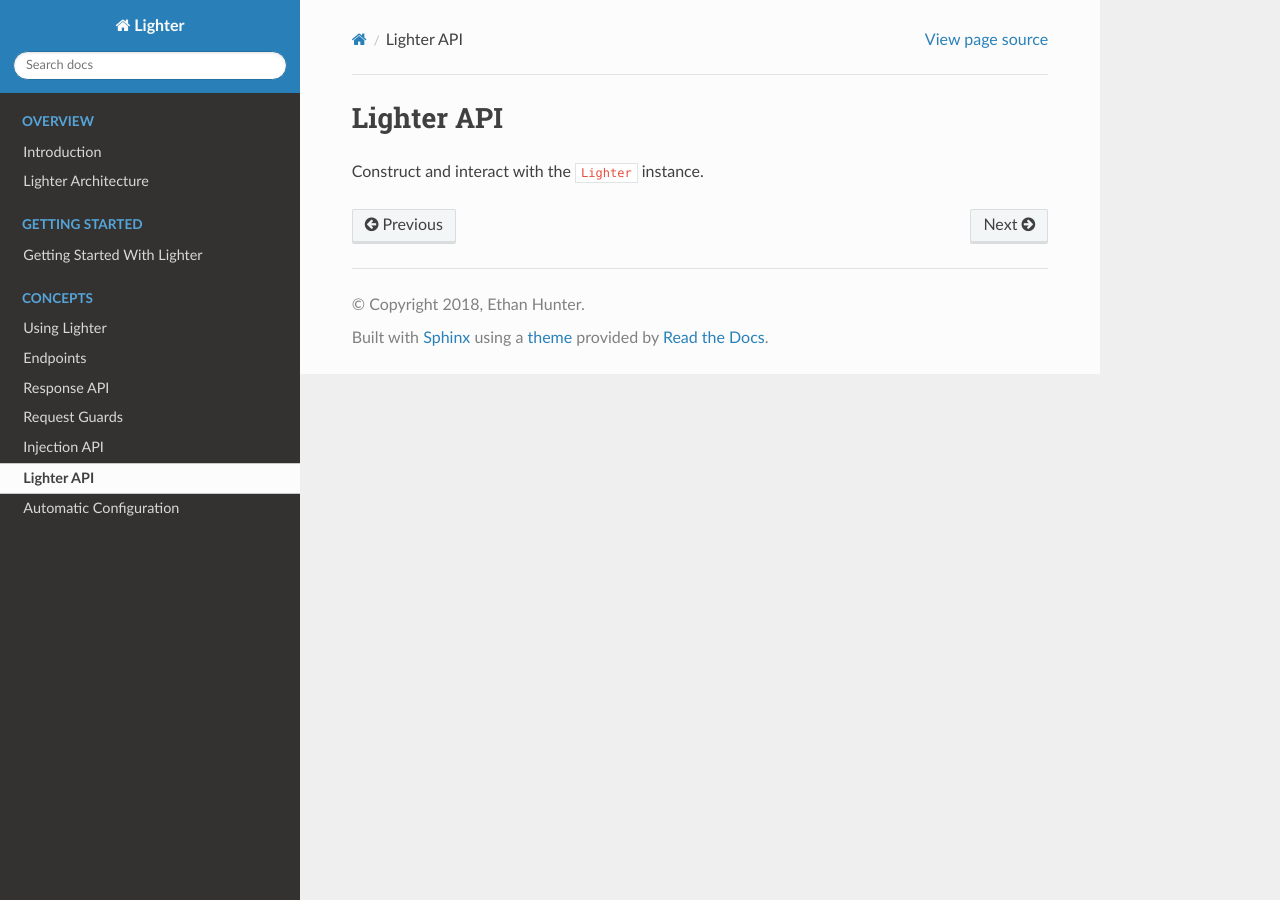
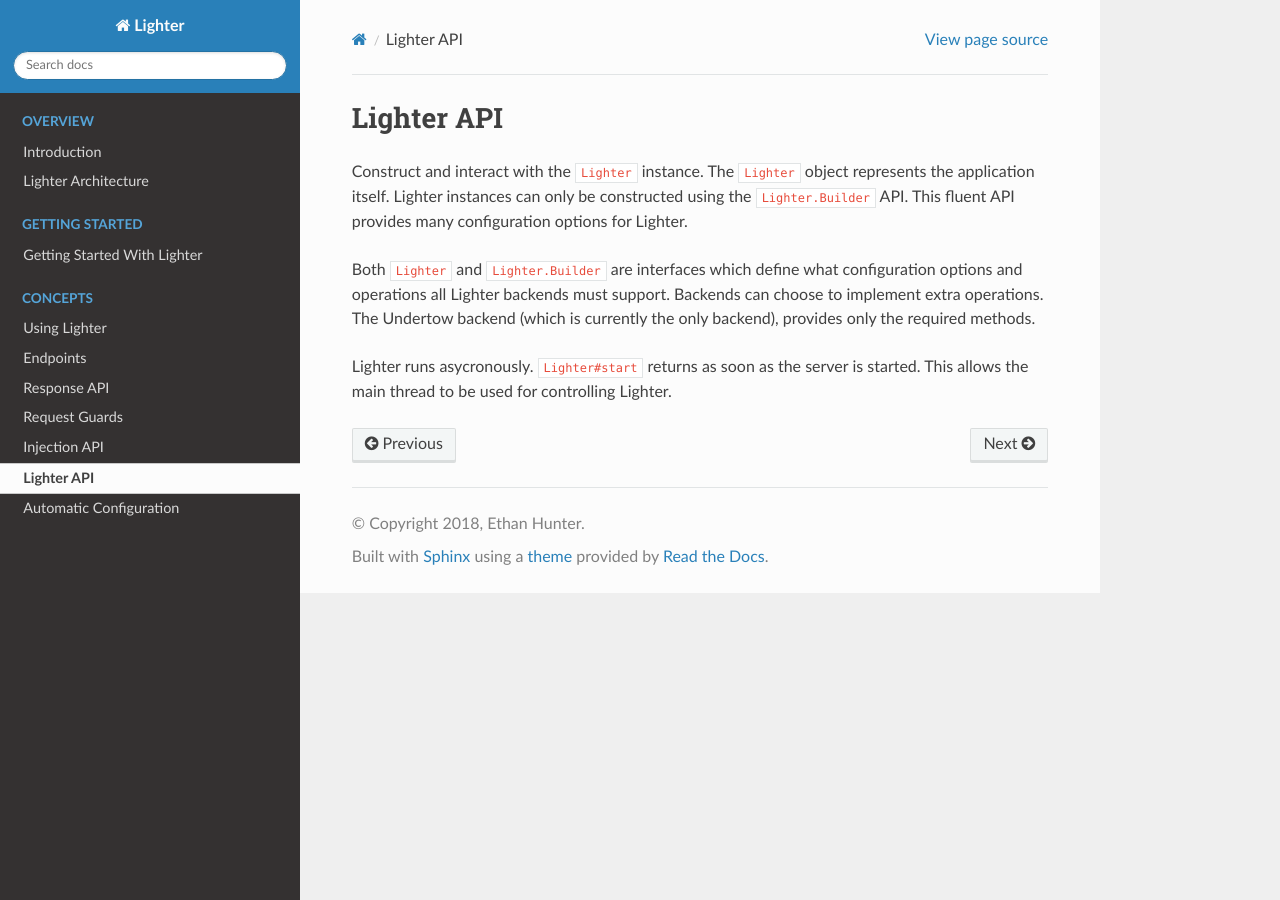
Before and after one commit to Spaceman1701/lighter, a Sphinx documentation site: the page built from docs/concepts/lighter.rst, in a window 1280 px wide. Built offline with Sphinx 7.4.7 and the Read the Docs theme 2.0.0, drawn with Linux system fonts in a browser that asks for light colours.

Commit message:
add a bit more docs

```diff
--- a/docs/concepts/autoconfig.rst
+++ b/docs/concepts/autoconfig.rst
@@ -1,4 +1,6 @@
 Automatic Configuration
 =======================
 
-Control how generated code is used.
+Control how generated code is used. Autoconfiguration can be accessed using the ``AutoConfigurationFactory``.
+This singleton factory class can be used to access the configuration objects that Lighter generates at compile
+time. Normally, applications will access this class to load the route configuration instance to pass to ``Lighter.Builder``.
--- a/docs/concepts/lighter.rst
+++ b/docs/concepts/lighter.rst
@@ -1,3 +1,12 @@
 Lighter API
 ===========
-Construct and interact with the ``Lighter`` instance.
+Construct and interact with the ``Lighter`` instance. The ``Lighter`` object represents the
+application itself. Lighter instances can only be constructed using the ``Lighter.Builder`` API.
+This fluent API provides many configuration options for Lighter.
+
+Both ``Lighter`` and ``Lighter.Builder`` are interfaces which define what configuration options and
+operations all Lighter backends must support. Backends can choose to implement extra operations. The
+Undertow backend (which is currently the only backend), provides only the required methods.
+
+Lighter runs asycronously. ``Lighter#start`` returns as soon as the server is started. This allows the main
+thread to be used for controlling Lighter.
```
